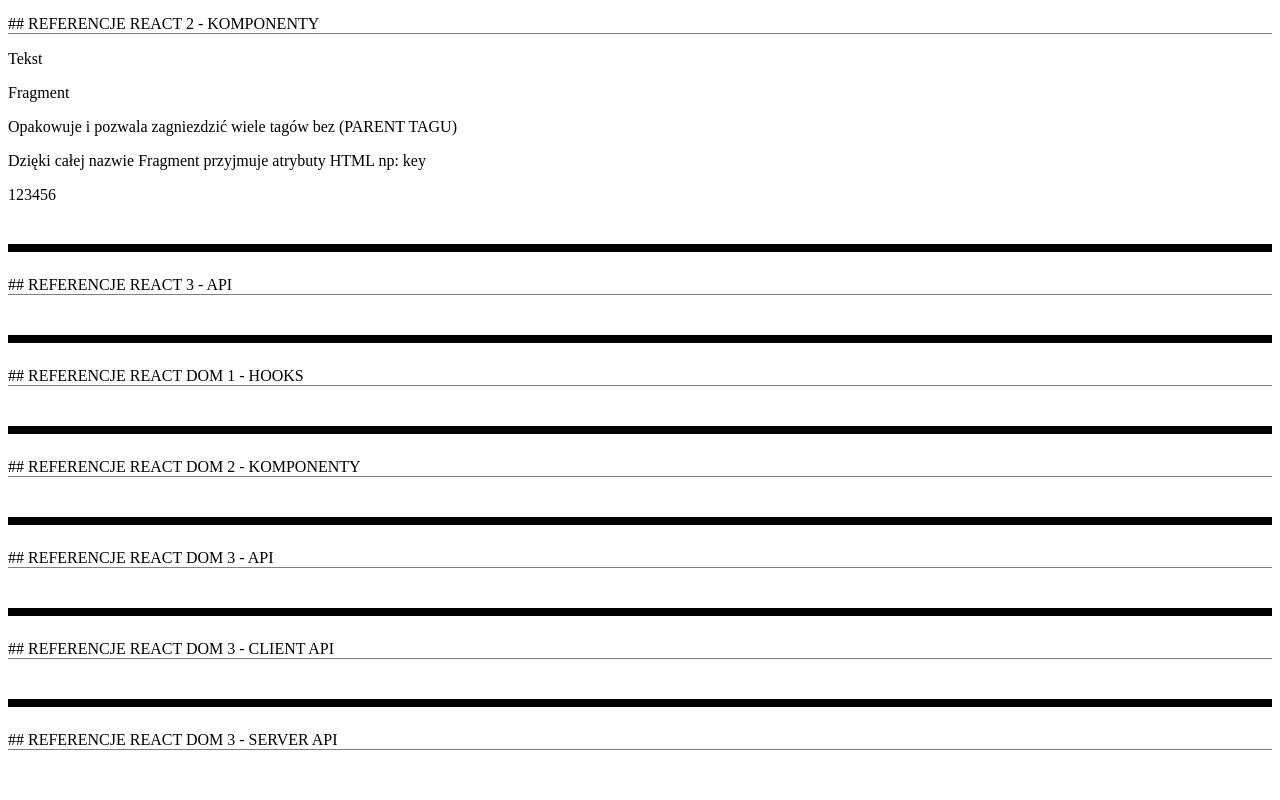
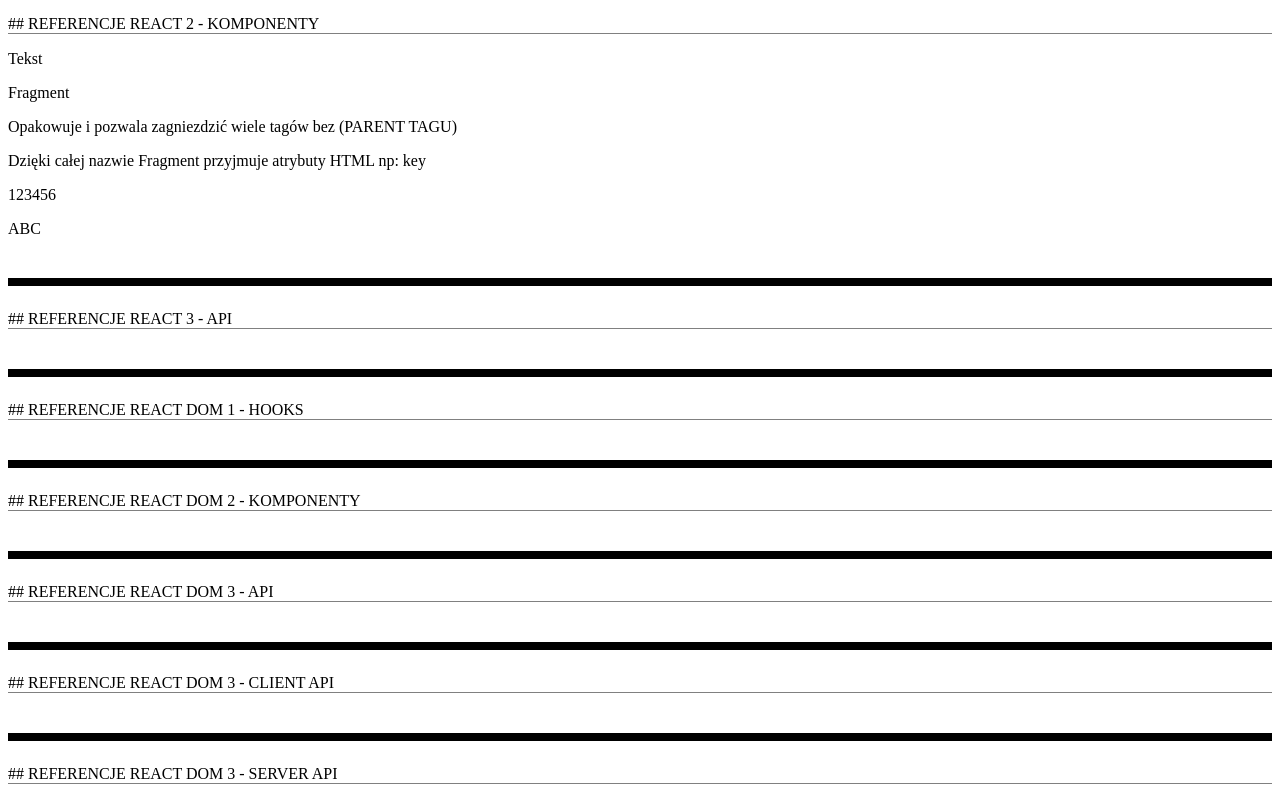
Before and after one commit to MaciejRog/CHEATSHEET_REACT, a React (Vite) app: page / in a window 1280 px wide. Shown: the part 2982-3782 px from the top of the page. Before the commit the page ends 3748 px from the top, so only its background shows below. Built offline with nearby package versions, Linux system fonts and the light colour scheme; no server answers.

Commit message:
add react component Profiler info

```diff
--- a/src/2_REFERENCJE/1_ref_REACT/2_Components/ReactComponents.jsx
+++ b/src/2_REFERENCJE/1_ref_REACT/2_Components/ReactComponents.jsx
@@ -1,9 +1,10 @@
-import { Fragment } from "react";
+import { Fragment, Profiler } from "react";
 
 function ReactComponents() {
   return (
     <div>
       <ReactComponentsFragment />
+      <ReactComponentsProfile />
     </div>
   );
 }
@@ -62,9 +63,46 @@
 }
 
 // #################################
-// ####
+// #### <Profiler> | miezy wydajność DRZEWA REACTA
 // VVVVVVVVVVVVVVVVVVVVVVVVVVVVVVVVV
 
+function ReactComponentsProfile() {
+  /*
+  domyślnie wyłączony na produkcji
+
+  ODPOWIEDNIK 'React Develop Tolls' (dodatek do przeglądarki)
+
+  // Mozna miec bardzo wiele <Profiler> mogą tez być zagniezdzone
+
+  -- nie naduzywać i stosować wtedy kiedy trzeba
+  */
+
+  function handleRender(
+    id, // identyfikuje <Profiler id="wydajnosc"
+    phase, // 'mount' 'update' 'nested-update'
+    actualDuration, // [ms] czas na render <Profiler> i jego dzieci | określa jak dobrze działa 'memo' i 'useMemo'
+    //                      przy RERENDERACH powinno być ZNACZNIE mniejsze niz przy MOUNT (i wywołane na zmiany props)
+    baseDuration, // [ms] czas szacowany ile bedzie sie rerenderował <Profiler> i jego dzieci  BEZ OPTYMALIZACJI
+    //                      idealne by porównać z 'actualDuration' by sprawdzić czy optymalizacja działa
+    startTime, // [ms] -> od którego stamu czasu sie zaczął render
+    commitTime // [ms] -> do którego stamu czasu się zakończył render
+  ) {
+    console.log(
+      `ReactComponentsProfile | id=${id} | phase=${phase} | actualDuration=${actualDuration} | baseDuration=${baseDuration} | startTime=${startTime} | commitTime=${commitTime}`
+    );
+  }
+  return (
+    // id -> identyfikuje jaką cześć aplikacji obliczamy
+    // onRender -> funkcja która wykona sie za kazdym razem gdy zaktualizuje sie DRZEWO (zagniezdzone w <Profiler> komponenty)
+    <Profiler id="wydajnosc" onRender={handleRender}>
+      <ReactComponentsProfileChild />
+    </Profiler>
+  );
+}
+
+function ReactComponentsProfileChild() {
+  return <p>ABC</p>;
+}
 // #################################
 // ####
 // VVVVVVVVVVVVVVVVVVVVVVVVVVVVVVVVV
```
